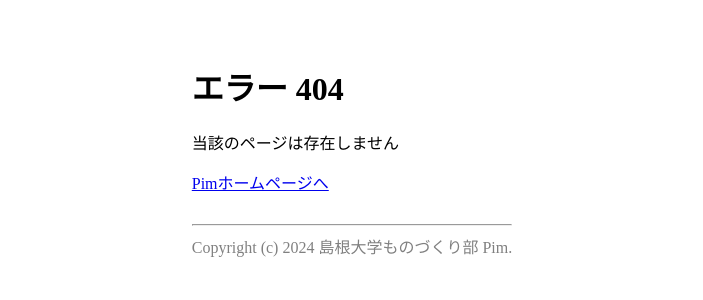
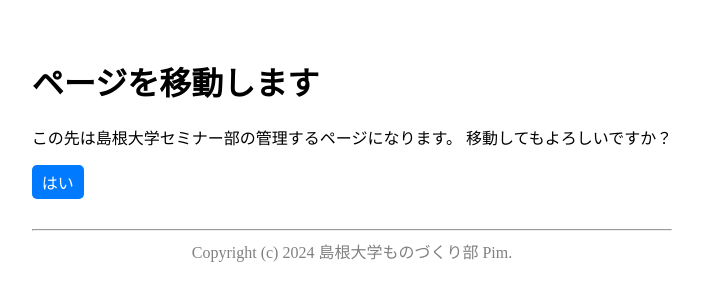
Before and after one commit to shimane-u-pim/jump.pim.gr.jp, a Next.js app: page /signage/seminar in a window 1280 px wide. Before the commit this address had no page. Shown: the part 250-550 px from the top of the page, without its empty margins (288-991 px from the left). Built offline with nearby package versions, Linux system fonts and the light colour scheme.

Commit message:
セミナー部追加しました (#2)

```diff
--- /dev/null
+++ b/src/app/signage/seminar/page.tsx
@@ -0,0 +1,9 @@
+import MoveExternalPage from "@/components/move-external-page";
+
+export default function JumpSignageHoyoverse () {
+    return (
+        <>
+            <MoveExternalPage author="島根大学セミナー部" url="https://sites.google.com/view/shimadai-seminar/%E3%83%9B%E3%83%BC%E3%83%A0" />
+        </>
+    );
+};
```
